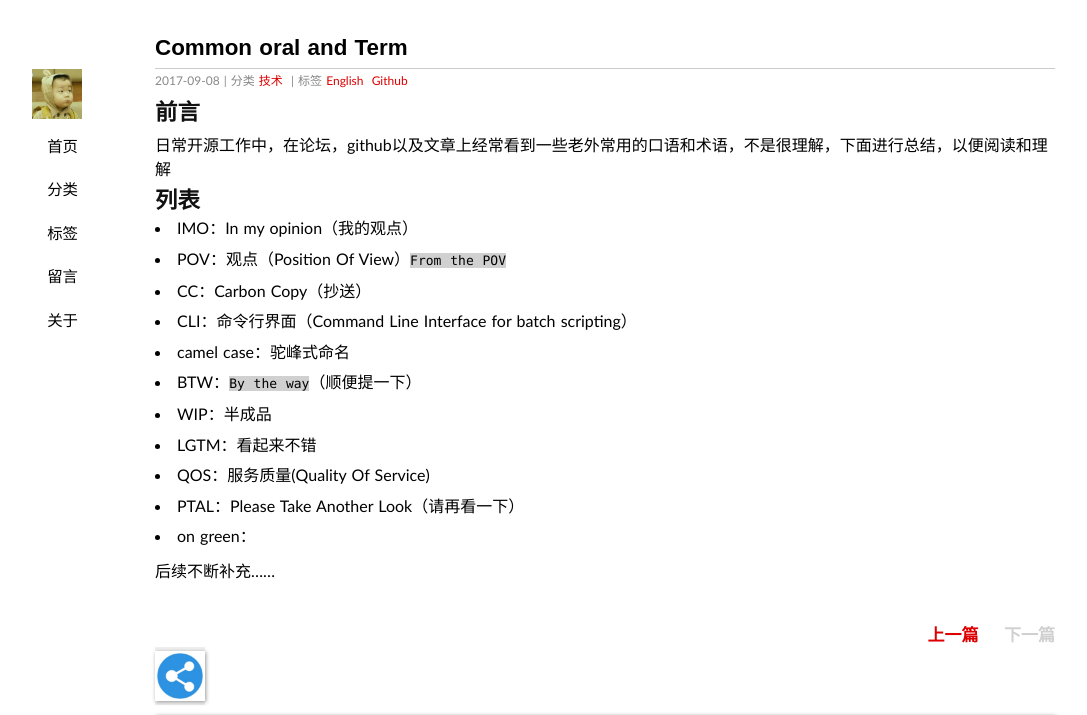
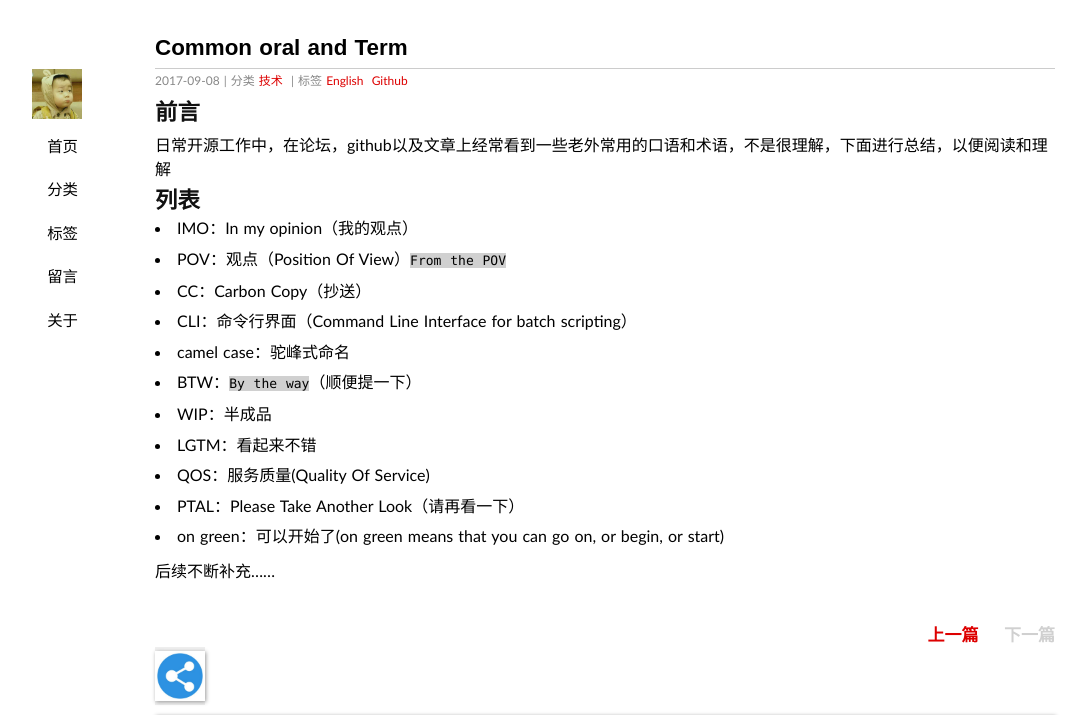
Before and after one commit to duyanghao/duyanghao.github.io, a Jekyll site: the page built from _posts/2017-9-8-Common-oral.md, in a window 1280 px wide. Shown: the top 715 px of the page, without its empty margins (35-1122 px from the left). Built offline with Jekyll 4.4.1, drawn with Linux system fonts in a browser that asks for light colours; some web fonts are replaced; comment, search, counter and statistics services are not loaded; grey boxes are pictures that could not be loaded.

Commit message:
Update 2017-9-8-Common-oral.md
Signed-off-by: “duyanghao” <1294057873@qq.com>

```diff
--- a/_posts/2017-9-8-Common-oral.md
+++ b/_posts/2017-9-8-Common-oral.md
@@ -23,6 +23,6 @@ excerpt: 工作中常用口语和术语积累……
 * LGTM：看起来不错
 * QOS：服务质量(Quality Of Service)
 * PTAL：Please Take Another Look（请再看一下）
-* on green：
+* on green：可以开始了(on green means that you can go on, or begin, or start)
 
 后续不断补充……
```
